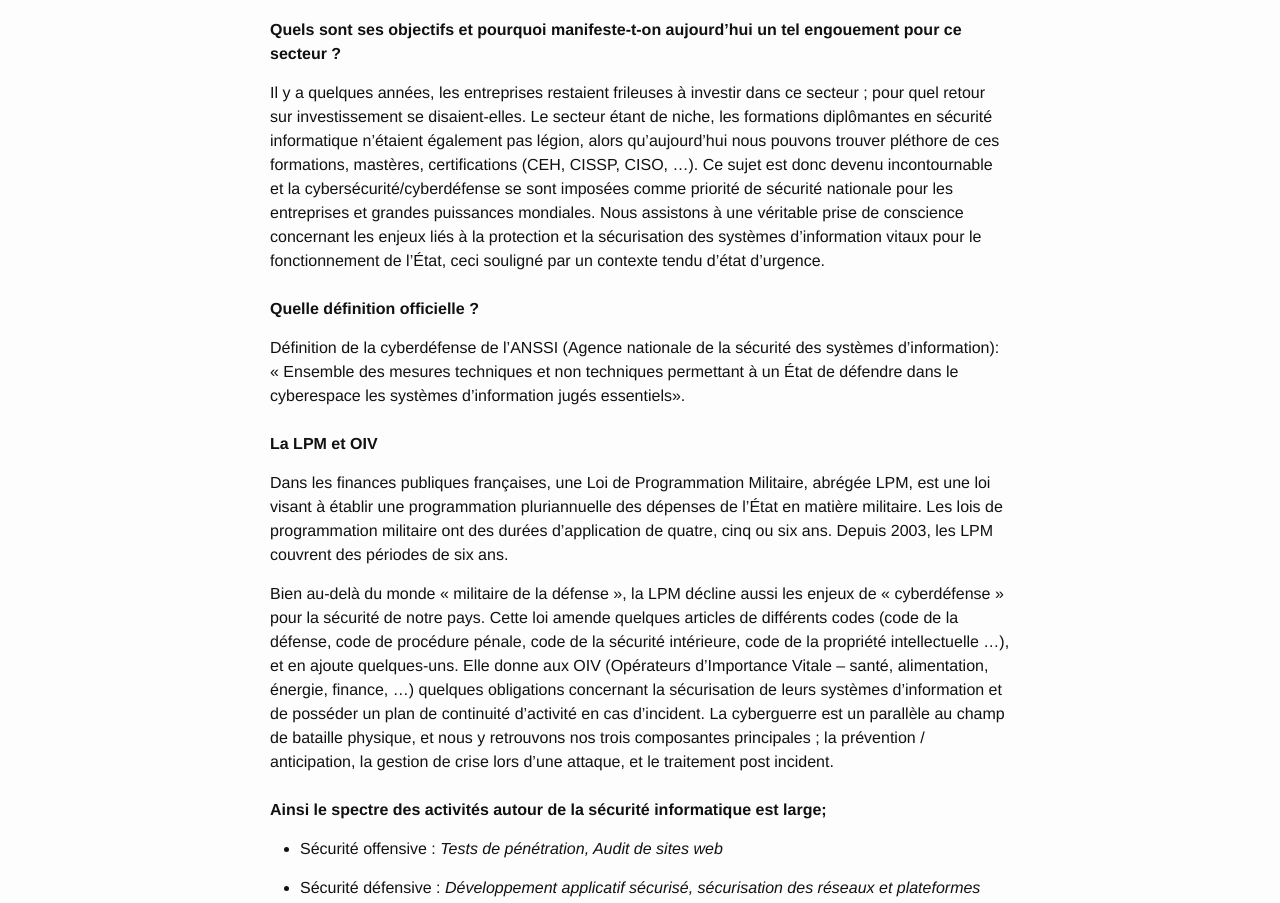
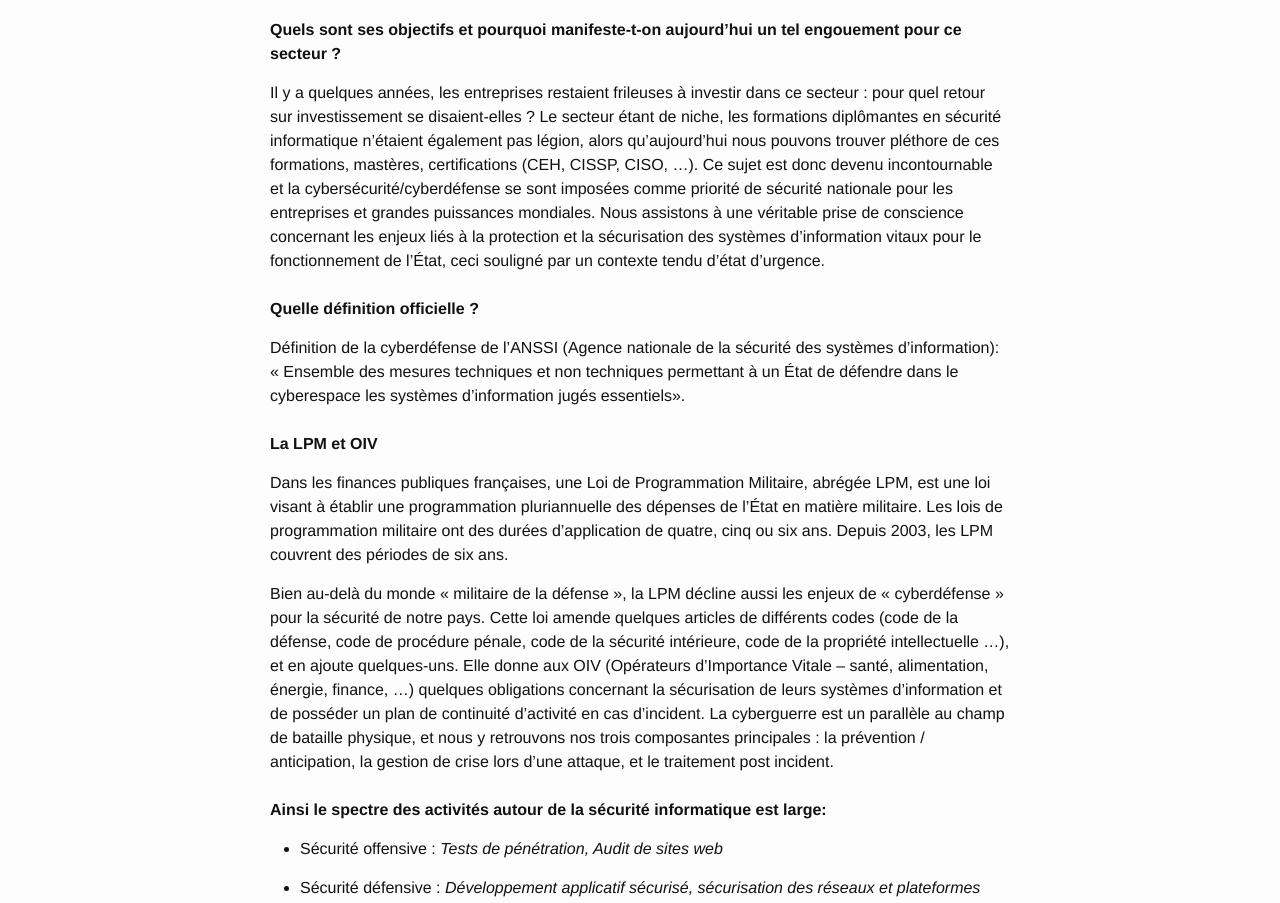
Before and after one commit to phackt/phackt.github.io, a Jekyll site: the page built from _posts/2016-07-31-introduction-cybersecurite.markdown, in a window 1280 px wide. Shown: the part 233-1136 px from the top of the page. Built offline with Jekyll 4.4.1, drawn with Linux system fonts in a browser that asks for light colours.

```diff
--- a/_posts/2016-07-31-introduction-cybersecurite.markdown
+++ b/_posts/2016-07-31-introduction-cybersecurite.markdown
@@ -8,7 +8,7 @@ Cybersécurité, un enjeu bien réel
 ===================
 **Quels sont ses objectifs et pourquoi manifeste-t-on aujourd’hui un tel engouement pour ce secteur ?**
 
-Il y a quelques années, les entreprises restaient frileuses à investir dans ce secteur ; pour quel retour sur investissement se disaient-elles. Le secteur étant de niche, les formations diplômantes en sécurité informatique n’étaient également pas légion, alors qu’aujourd’hui nous pouvons trouver pléthore de ces formations, mastères, certifications (CEH, CISSP, CISO, …).
+Il y a quelques années, les entreprises restaient frileuses à investir dans ce secteur : pour quel retour sur investissement se disaient-elles ? Le secteur étant de niche, les formations diplômantes en sécurité informatique n’étaient également pas légion, alors qu’aujourd’hui nous pouvons trouver pléthore de ces formations, mastères, certifications (CEH, CISSP, CISO, …).
 Ce sujet est donc devenu incontournable et la cybersécurité/cyberdéfense se sont imposées comme priorité de sécurité nationale pour les entreprises et grandes puissances mondiales. Nous assistons à une véritable prise de conscience concernant les enjeux liés à la protection et la sécurisation des systèmes d’information vitaux pour le fonctionnement de l'État, ceci souligné par un contexte tendu d’état d’urgence.
 <br />
 <br />
@@ -22,10 +22,10 @@ Définition de la cyberdéfense de l’ANSSI (Agence nationale de la sécurité
 Dans les finances publiques françaises, une Loi de Programmation Militaire, abrégée LPM, est une loi visant à établir une programmation pluriannuelle des dépenses de l'État en matière militaire. Les lois de programmation militaire ont des durées d'application de quatre, cinq ou six ans. Depuis 2003, les LPM couvrent des périodes de six ans.
 
 Bien au-delà du monde « militaire de la défense », la LPM décline aussi les enjeux de « cyberdéfense » pour la sécurité de notre pays. Cette loi amende quelques articles de différents codes (code de la défense, code de procédure pénale, code de la sécurité intérieure, code de la propriété intellectuelle …), et en ajoute quelques-uns. Elle donne aux OIV (Opérateurs d’Importance Vitale – santé, alimentation, énergie, finance, …) quelques obligations concernant la sécurisation de leurs systèmes d’information et de posséder un plan de continuité d’activité en cas d’incident.
-La cyberguerre est un parallèle au champ de bataille physique, et nous y retrouvons nos trois composantes principales ; la prévention / anticipation, la gestion de crise lors d’une attaque, et le traitement post incident.
+La cyberguerre est un parallèle au champ de bataille physique, et nous y retrouvons nos trois composantes principales : la prévention / anticipation, la gestion de crise lors d’une attaque, et le traitement post incident.
 <br />
 <br />
-**Ainsi le spectre des activités autour de la sécurité informatique est large;**
+**Ainsi le spectre des activités autour de la sécurité informatique est large:**
 
  - Sécurité offensive :
 	*Tests de pénétration, Audit de sites web*
```
